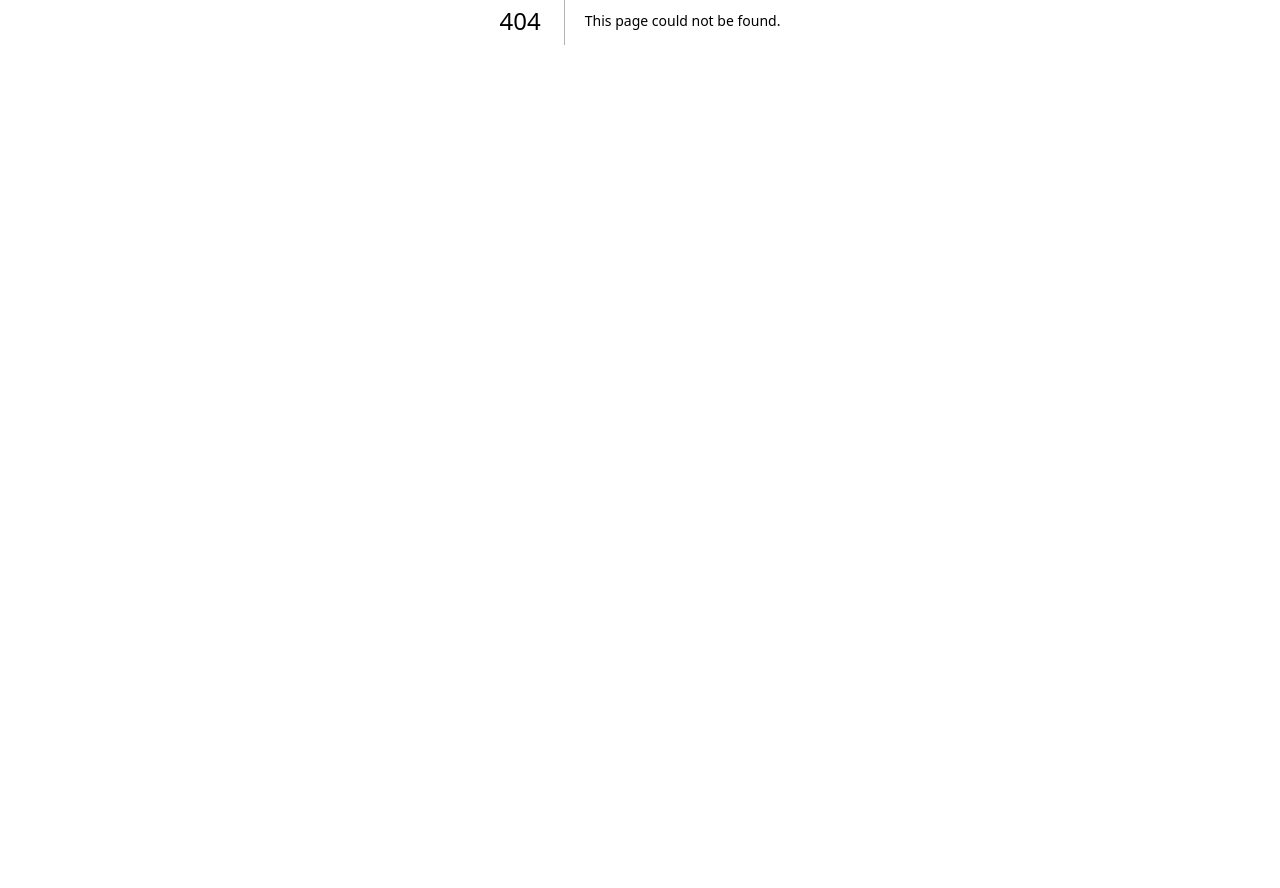
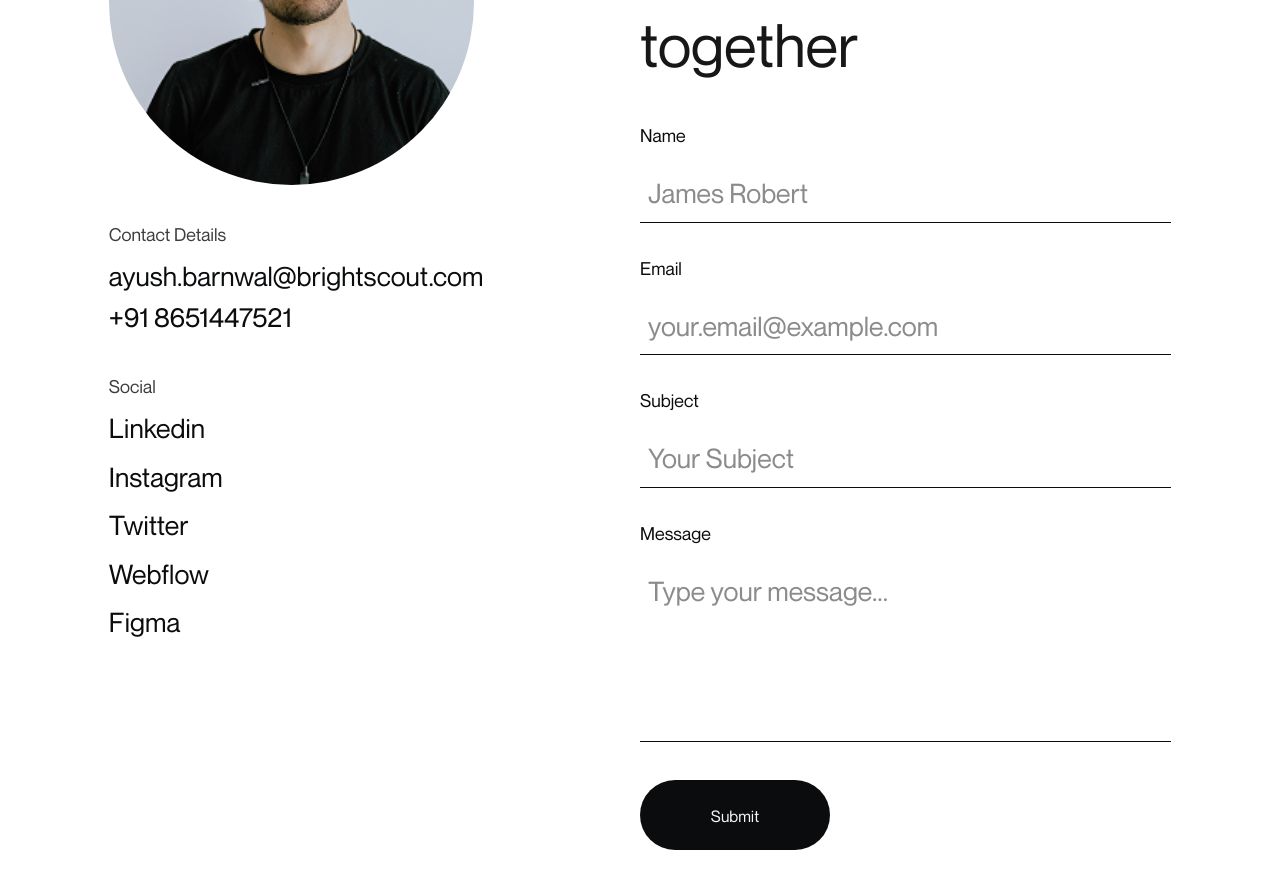
Before and after one commit to kwlsq/nextjs-ayush, a Next.js app: page /contact in a window 1280 px wide. Before the commit this address had no page. Shown: the part 380-1268 px from the top of the page. Before the commit the page ends 800 px from the top, so only its background shows below. Built offline with nearby package versions, Linux system fonts and the light colour scheme.

Commit message:
contact page

```diff
--- /dev/null
+++ b/db.json
@@ -0,0 +1,18 @@
+{
+  "contacts": [
+    {
+      "name": "string",
+      "email": "string",
+      "subject": "string",
+      "message": "string",
+      "id": "4a69"
+    },
+    {
+      "id": "435b",
+      "name": "x",
+      "email": "x@gmail.com",
+      "subject": "x",
+      "message": "asd"
+    }
+  ]
+}
--- /dev/null
+++ b/src/app/contact/components/ContactDetails.tsx
@@ -0,0 +1,34 @@
+import Image from "next/image";
+
+const ContactDetails = () => {
+  return (
+    <div>
+      <Image
+        width={365}
+        height={100}
+        src="/prof-pic-small.png"
+        alt="rounded profile picture of ayush raj"
+        className="rounded-full"
+      />
+      <div className="py-9">
+        <h4 className="text-[18px] text-[#3C3D3E] mb-2">Contact Details</h4>
+        <p className="text-[27px] text-[#0B0C0E]">
+          ayush.barnwal@brightscout.com
+        </p>
+        <p className="text-[27px] text-[#0B0C0E]">+91 8651447521</p>
+      </div>
+      <div>
+        <h4 className="text-[18px] text-[#3C3D3E] mb-2">Social</h4>
+        <ul className="text-[27px] text-[#0B0C0E] *:mb-2 ">
+          <li className="hover:cursor-pointer">Linkedin</li>
+          <li className="hover:cursor-pointer">Instagram</li>
+          <li className="hover:cursor-pointer">Twitter</li>
+          <li className="hover:cursor-pointer">Webflow</li>
+          <li className="hover:cursor-pointer">Figma</li>
+        </ul>
+      </div>
+    </div>
+  );
+};
+
+export default ContactDetails;
--- /dev/null
+++ b/src/app/contact/components/ContactForms.tsx
@@ -0,0 +1,118 @@
+"use client";
+import { Formik, Form, Field, ErrorMessage } from "formik";
+import * as Yup from "yup";
+import ButtonCapsule from "@/components/ButtonCapsule";
+import { postContactForm } from "@/services/contact";
+
+const ContactForms = () => {
+  return (
+    <div className="w-[50%]">
+      <h2 className="text-[60px] text-medium">
+        Let’s build something cool together
+      </h2>
+      <Formik
+        initialValues={{
+          name: "",
+          email: "",
+          subject: "",
+          message: "",
+        }}
+        validationSchema={Yup.object({
+          name: Yup.string().required("Name is required"),
+          email: Yup.string()
+            .email("Invalid email")
+            .required("Email is required"),
+          subject: Yup.string().required("Subject is required"),
+          message: Yup.string().required("Message is required"),
+        })}
+        onSubmit={async (values, { setSubmitting, resetForm }) => {
+          try {
+            await postContactForm(values);
+            alert("Message sent successfully!");
+            resetForm();
+          } catch (error) {
+            alert("Error sending message. Please try again." + error);
+          } finally {
+            setSubmitting(false);
+          }
+        }}
+      >
+        {({ isSubmitting }) => (
+          <Form className="w-full">
+            <label className="block mb-4 mt-8 text-[18px] text-[#0B0C0E]">
+              Name
+            </label>
+            <Field
+              type="text"
+              name="name"
+              placeholder="James Robert"
+              className="w-full p-2 border-b border-[#0B0C0E] focus:outline-none text-[27px]"
+            />
+            <ErrorMessage
+              name="name"
+              component="div"
+              className="text-red-500 text-[12px]"
+            />
+
+            <label className="block mb-4 mt-8 text-[18px] text-[#0B0C0E]">
+              Email
+            </label>
+            <Field
+              type="email"
+              name="email"
+              placeholder="your.email@example.com"
+              className="w-full p-2 border-b border-[#0B0C0E] focus:outline-none text-[27px]"
+            />
+            <ErrorMessage
+              name="email"
+              component="div"
+              className="text-red-500 text-[12px]"
+            />
+
+            <label className="block mb-4 mt-8 text-[18px] text-[#0B0C0E]">
+              Subject
+            </label>
+            <Field
+              type="text"
+              name="subject"
+              placeholder="Your Subject"
+              className="w-full p-2 border-b border-[#0B0C0E] focus:outline-none text-[27px]"
+            />
+            <ErrorMessage
+              name="subject"
+              component="div"
+              className="text-red-500 text-[12px]"
+            />
+
+            <label className="block mb-4 mt-8 text-[18px] text-[#0B0C0E]">
+              Message
+            </label>
+            <Field
+              as="textarea"
+              name="message"
+              rows={4}
+              placeholder="Type your message..."
+              className="w-full p-2 border-b border-[#0B0C0E] focus:outline-none resize-none text-[27px]"
+            />
+            <ErrorMessage
+              name="message"
+              component="div"
+              className="text-red-500 text-[12px]"
+            />
+
+            <ButtonCapsule
+              text="Submit"
+              bgColor="#0B0C0E"
+              type="submit"
+              fontColor="#F4F7FA"
+              disabled={isSubmitting}
+              marginTop="2em"
+            />
+          </Form>
+        )}
+      </Formik>
+    </div>
+  );
+};
+
+export default ContactForms;
--- /dev/null
+++ b/src/app/contact/page.tsx
@@ -0,0 +1,21 @@
+import Footer from "@/components/Footer";
+import Navbar from "@/components/Navbar";
+import ContactDetails from "./components/ContactDetails";
+import ContactForms from "./components/ContactForms";
+
+const Contact = () => {
+  return (
+    <div className="flex flex-col items-center">
+      <Navbar />
+      <div className="flex px-[6.8em] w-full my-50 justify-between">
+        <ContactDetails />
+        <ContactForms />
+      </div>
+      <div className="bg-[#0B0C0E] px-[8.5em] py-[4em] w-full">
+        <Footer />
+      </div>
+    </div>
+  );
+};
+
+export default Contact;
--- a/src/components/ButtonCapsule.tsx
+++ b/src/components/ButtonCapsule.tsx
@@ -1,3 +1,5 @@
+"use client";
+
 interface ButtonCapsuleProps
   extends React.ButtonHTMLAttributes<HTMLButtonElement> {
   text: string;
--- /dev/null
+++ b/src/services/contact.tsx
@@ -0,0 +1,30 @@
+import axios from "axios";
+
+const API_BASE_URL = "http://localhost:8080";
+
+export interface formDataInterface {
+  name: string;
+  email: string;
+  subject: string;
+  message: string;
+}
+
+export const getContactForms = async () => {
+  try {
+    const response = await axios.get(`${API_BASE_URL}/contacts`);
+    return response.data;
+  } catch (error) {
+    console.error("Error fetching contact forms:", error);
+    throw error;
+  }
+};
+
+export const postContactForm = async (formData: formDataInterface) => {
+  try {
+    const response = await axios.post(`${API_BASE_URL}/contacts`, formData);
+    return response.data;
+  } catch (error) {
+    console.error("Error submitting contact form:", error);
+    throw error;
+  }
+};
```
Also changed, not shown: package.json (+6 -1 lines), 1 other file (tests, documents, lock files or other folders).
